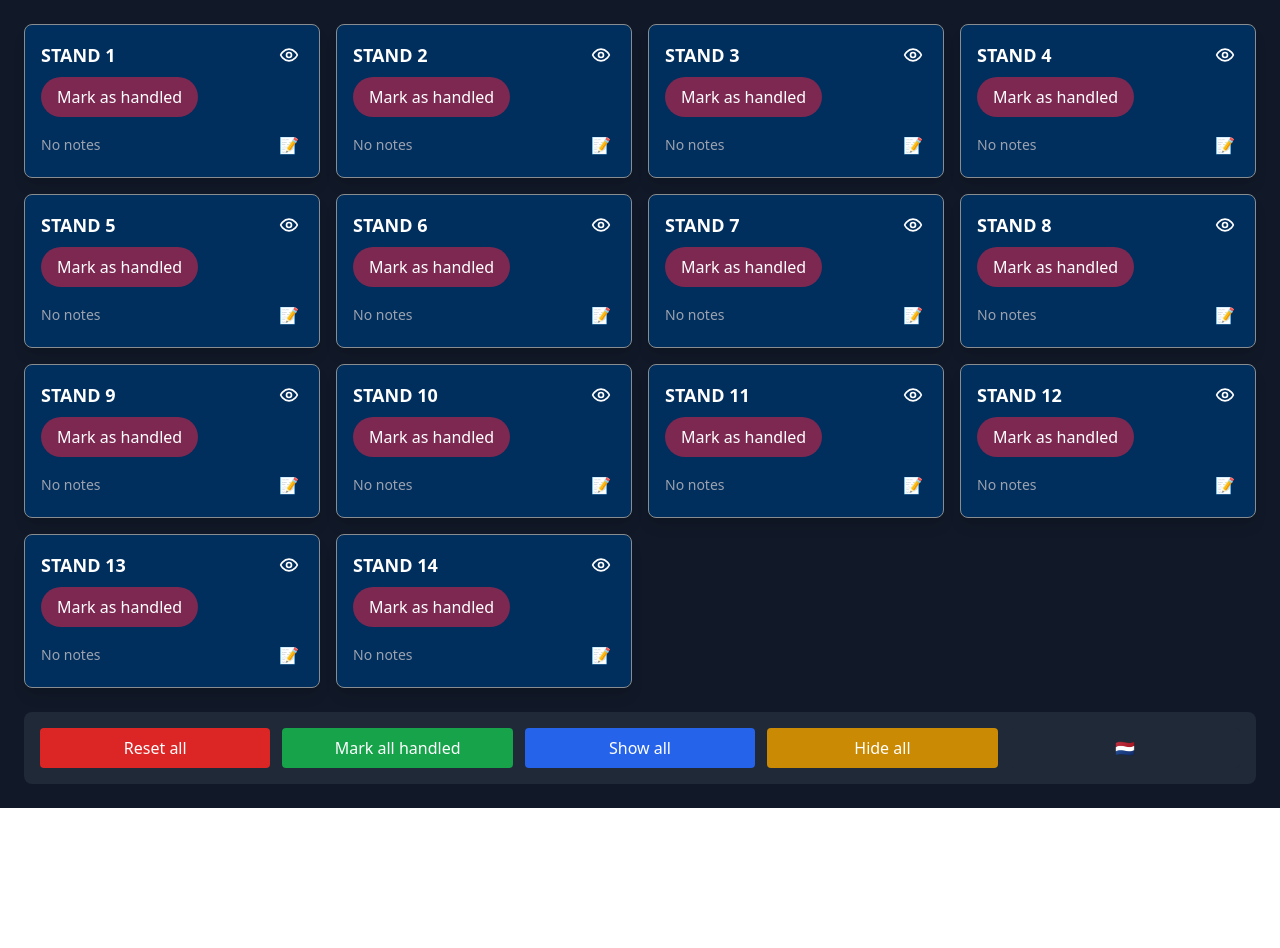
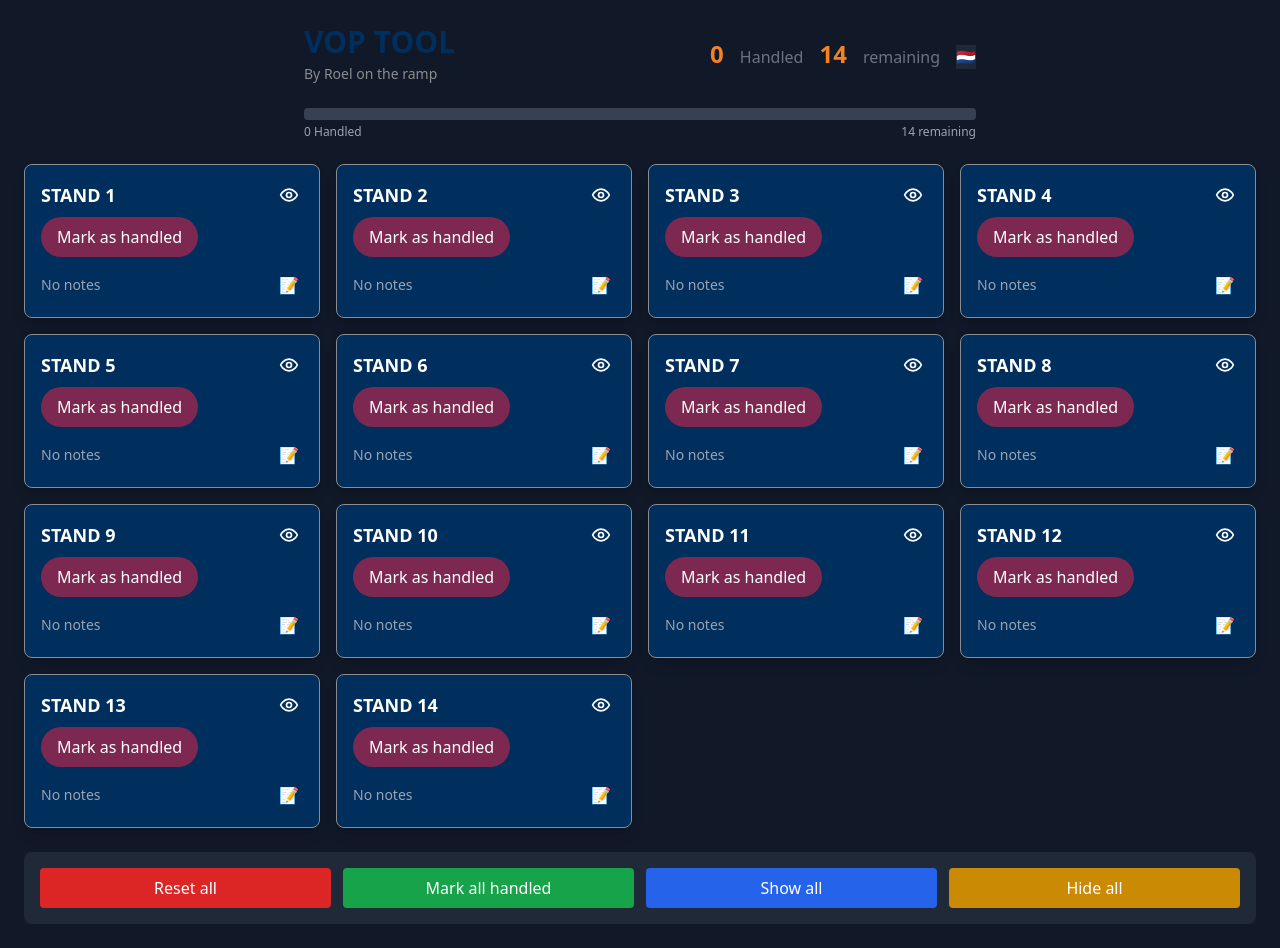
Before and after one commit to Brandjuh/brandjuh.github.io, a React (Vite) app: page / in a window 1280 px wide. Before the commit the page ends 808 px from the top, so only its background shows below. Built offline with nearby package versions, Linux system fonts and the light colour scheme.

Commit message:
Update App.tsx

```diff
--- a/src/App.tsx
+++ b/src/App.tsx
@@ -4,93 +4,85 @@ import useLocalStorage from './hooks/useLocalStorage';
 import { styles } from './config/styles.config';
 import { strings } from './config/i18n';
 import Confetti from 'react-confetti';
-import confetti from 'canvas-confetti';
-import { Fireworks } from 'fireworks-js';
 
 interface Vop { id: number; done: boolean; hidden: boolean; note: string; }
 
 const App: React.FC = () => {
   const [vops, setVops] = useLocalStorage<Vop[]>(
-    'vops',
-    Array.from({ length: 14 }, (_, i) => ({ id: i + 1, done: false, hidden: false, note: '' }))
+    'vops', Array.from({ length: 14 }, (_, i) => ({ id: i+1, done: false, hidden: false, note: '' }))
   );
-
-  const [locale, setLocale] = useState<'nl' | 'en'>(
+  const [locale, setLocale] = useState<'nl' | 'en'>(() =>
     navigator.language.startsWith('en') ? 'en' : 'nl'
   );
 
-  // Force dark mode
-  useEffect(() => {
-    document.documentElement.classList.add('dark');
-  }, []);
+  // permanent dark
+  useEffect(() => { document.documentElement.classList.add('dark'); }, []);
 
   // Toggle handlers
-  const toggleDone = (id: number) =>
-    setVops(vops.map(v => (v.id === id ? { ...v, done: !v.done } : v)));
-  const toggleHidden = (id: number) =>
-    setVops(vops.map(v => (v.id === id ? { ...v, hidden: !v.hidden } : v)));
-  const resetAll = () =>
-    setVops(vops.map(v => ({ ...v, done: false, hidden: false, note: '' })));
-  const markAll = () => setVops(vops.map(v => ({ ...v, done: true })));
-  const showAll = () => setVops(vops.map(v => ({ ...v, hidden: false })));
-  const hideAll = () => setVops(vops.map(v => ({ ...v, hidden: true })));
+  const toggleDone  = (id: number) => setVops(vops.map(v => v.id===id?{ ...v, done: !v.done }:v));
+  const toggleHidden= (id: number) => setVops(vops.map(v => v.id===id?{ ...v, hidden: !v.hidden }:v));
+  const resetAll    = () => setVops(vops.map(v=>({ ...v, done:false,hidden:false,note:'' })));
+  const markAll     = () => setVops(vops.map(v=>({ ...v, done:true })));
+  const showAll     = () => setVops(vops.map(v=>({ ...v, hidden:false })));
+  const hideAll     = () => setVops(vops.map(v=>({ ...v, hidden:true })));
 
-  // Progress
-  const doneCount = vops.filter(v => v.done && !v.hidden).length;
-  const pendingCount = vops.filter(v => !v.done && !v.hidden).length;
-  const ordered = [...vops.filter(v => !v.hidden), ...vops.filter(v => v.hidden)];
-  const allHandled = ordered.filter(v => !v.hidden).every(v => v.done) && doneCount > 0;
-
-  // Canvas confetti + fireworks on complete
-  useEffect(() => {
-    if (allHandled) {
-      // Canvas confetti
-      confetti({ particleCount: 200, spread: 100, origin: { y: 0.6 } });
-    }
-  }, [allHandled]);
+  // Progress counts
+  const doneCount   = vops.filter(v=>v.done && !v.hidden).length;
+  const pendingCount= vops.filter(v=>!v.done && !v.hidden).length;
+  const ordered     = [...vops.filter(v=>!v.hidden), ...vops.filter(v=>v.hidden)];
+  const allHandled  = doneCount>0 && ordered.filter(v=>!v.hidden).every(v=>v.done);
 
   return (
     <div className={styles.overview.container}>
-      {/* Header & Progress Bar hier... */}
+      {/* Header */}
+      <div className={styles.overview.header}>
+        <div>
+          <h1 className={styles.overview.title}>
+            {strings[locale].titleCustom}
+          </h1>
+          <p className={`${styles.overview.subtitle} ${styles.overview.subtitleCustomColor}`}>
+            {strings[locale].subtitleCustom}
+          </p>
+        </div>
+        {/* Stats & locale */}
+        <div className={styles.overview.stats}>
+          <span className={styles.overview.statsCount}>{doneCount}</span>
+          <span className={styles.overview.statsLabel}>{strings[locale].handled}</span>
+          <span className={styles.overview.statsCount}>{pendingCount}</span>
+          <span className={styles.overview.statsLabel}>{strings[locale].remaining}</span>
+          <button onClick={()=>setLocale(locale==='nl'?'en':'nl')} className={styles.quickButtonVariants.locale}>
+            {locale==='nl'?'🇬🇧':'🇳🇱'}
+          </button>
+        </div>
+      </div>
 
+      {/* Progress Bar */}
+      <div className="max-w-2xl mx-auto mb-6">
+        <div className="w-full bg-gray-700 h-3 rounded">
+          <div className="bg-blue-500 h-3 rounded" style={{ width:`${Math.round((doneCount/(doneCount+pendingCount||1))*100)}%` }}/>
+        </div>
+        <div className="flex justify-between text-xs text-gray-400 mt-1">
+          <span>{doneCount} {strings[locale].handled}</span>
+          <span>{pendingCount} {strings[locale].remaining}</span>
+        </div>
+      </div>
+
+      {/* Grid */}
       <div className={styles.grid}>
-        {ordered.map(v => (
-          <VopItem
-            key={v.id}
-            vop={v}
-            locale={locale}
-            onToggleDone={() => toggleDone(v.id)}
-            onToggleHidden={() => toggleHidden(v.id)}
-            onUpdateNote={(note) =>
-              setVops(vops.map(x => (x.id === v.id ? { ...x, note } : x)))
-            }
-          />
+        {ordered.map(v=>(
+          <VopItem key={v.id} vop={v} locale={locale} onToggleDone={()=>toggleDone(v.id)} onToggleHidden={()=>toggleHidden(v.id)} onUpdateNote={note=>setVops(vops.map(x=>x.id===v.id?{...x,note}:x))}/>
         ))}
       </div>
 
+      {/* Footer */}
       <footer className={styles.quickActions}>
-        <button onClick={resetAll} className={`${styles.quickButton} ${styles.quickButtonVariants.resetAll}`}>
-          {strings[locale].resetAll}
-        </button>
-        <button onClick={markAll} className={`${styles.quickButton} ${styles.quickButtonVariants.markAll}`}>
-          {strings[locale].markAll}
-        </button>
-        <button onClick={showAll} className={`${styles.quickButton} ${styles.quickButtonVariants.showAll}`}>
-          {strings[locale].showAll}
-        </button>
-        <button onClick={hideAll} className={`${styles.quickButton} ${styles.quickButtonVariants.hideAll}`}>
-          {strings[locale].hideAll}
-        </button>
-        <button onClick={() => setLocale(locale === 'nl' ? 'en' : 'nl')} className={`${styles.quickButton} ${styles.quickButtonVariants.locale}`}>
-          {locale === 'nl' ? '🇬🇧' : '🇳🇱'}
-        </button>
+        <button onClick={resetAll} className={`${styles.quickButton} ${styles.quickButtonVariants.resetAll}`}>{strings[locale].resetAll}</button>
+        <button onClick={markAll} className={`${styles.quickButton} ${styles.quickButtonVariants.markAll}`}>{strings[locale].markAll}</button>
+        <button onClick={showAll} className={`${styles.quickButton} ${styles.quickButtonVariants.showAll}`}>{strings[locale].showAll}</button>
+        <button onClick={hideAll} className={`${styles.quickButton} ${styles.quickButtonVariants.hideAll}`}>{strings[locale].hideAll}</button>
       </footer>
 
-      {/* React Confetti */}
-      {allHandled && <Confetti numberOfPieces={500} gravity={0.3} recycle={false} colors={['#F58220', '#002E5D', '#7C2851']} />}
-
-      {/* Fireworks */}
-      {allHandled && <Fireworks options={{ rocketsPoint: { min: 0.1, max: 0.9 } }} />}
+      {allHandled && <Confetti recycle={false}/>}
     </div>
   );
 };
```
